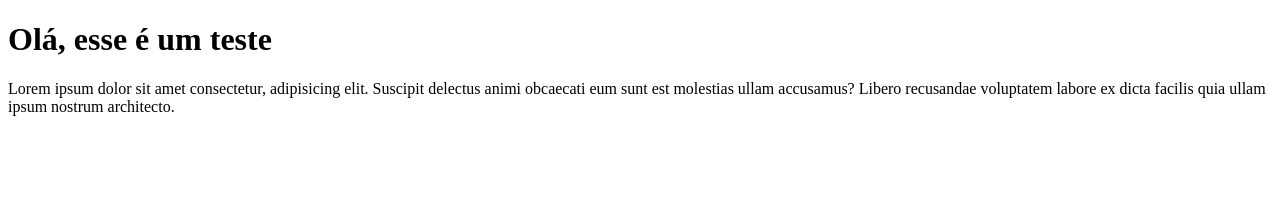
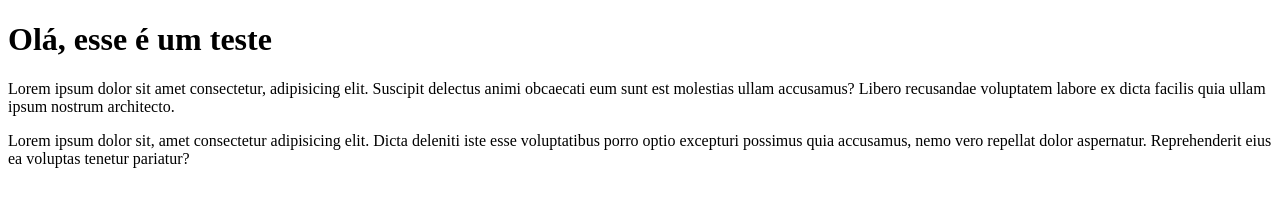
Before and after one commit to Wemerson88/study, a plain HTML site: page site-teste/index.html in a window 1280 px wide. Drawn offline with Linux system fonts and the light colour scheme.

Commit message:
adicionas novas versões
paragrafo de teste

```diff
--- a/site-teste/index.html
+++ b/site-teste/index.html
@@ -8,5 +8,6 @@
 <body>
     <h1>Olá, esse é um teste</h1>
     <p>Lorem ipsum dolor sit amet consectetur, adipisicing elit. Suscipit delectus animi obcaecati eum sunt est molestias ullam accusamus? Libero recusandae voluptatem labore ex dicta facilis quia ullam ipsum nostrum architecto.</p>
+    <p>Lorem ipsum dolor sit, amet consectetur adipisicing elit. Dicta deleniti iste esse voluptatibus porro optio excepturi possimus quia accusamus, nemo vero repellat dolor aspernatur. Reprehenderit eius ea voluptas tenetur pariatur?</p>
 </body>
 </html>
```
